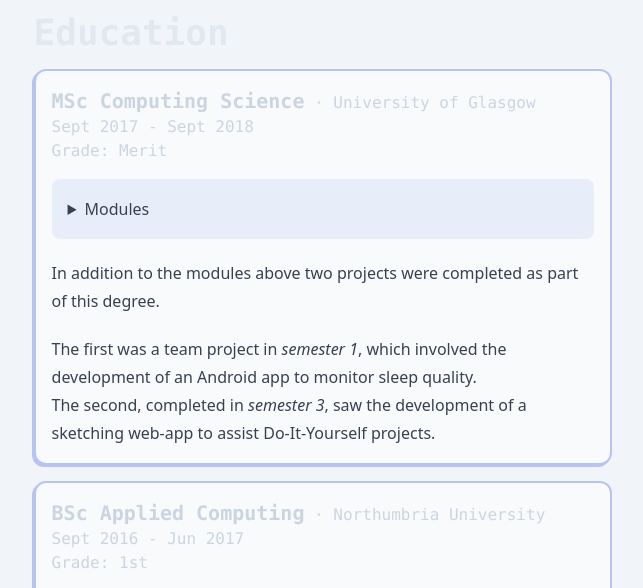
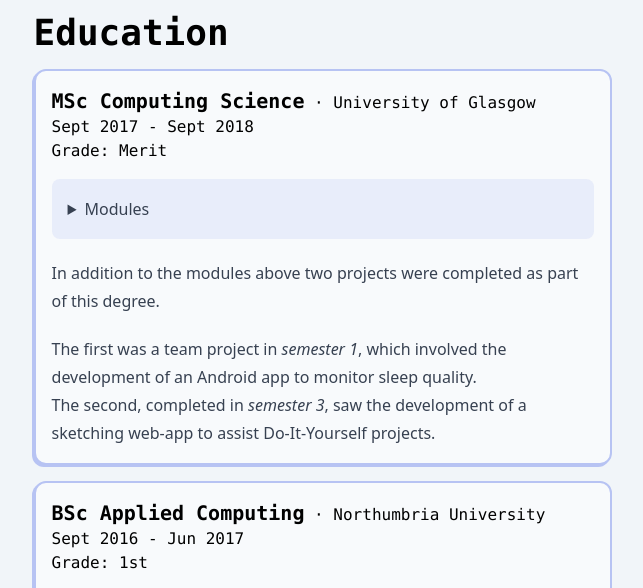
Before and after one commit to sahmed9833-ug/sofiaa, an Astro site: page /education in a window 1280 px wide. Shown: the part 163-751 px from the top of the page, without its empty margins (317-960 px from the left). Built offline with nearby package versions, Linux system fonts and the light colour scheme; Astro itself is replaced by a stand-in of ours.

Commit message:
Fix light mode text

```diff
--- a/src/components/Card.astro
+++ b/src/components/Card.astro
@@ -1,7 +1,7 @@
 ---
 const classNames = [
 	'font-mono',
-	'text-slate-300',
+	'dark:text-slate-300',
 	'dark:prose-p:text-slate-300',
 	'dark:prose-li:text-slate-300',
 	'p-4',
--- a/src/layouts/Layout.astro
+++ b/src/layouts/Layout.astro
@@ -22,7 +22,7 @@ const { title } = Astro.props;
 	<body class="max-h-full">
 		<Header/>
 		<main class="m-auto max-w-prose p-2 h-full pt-32 sm:pt-44">
-			<h1 class="text-4xl text-slate-200 font-mono font-bold mb-4 ml-1 sm:ml-0">{title}</h1>
+			<h1 class="text-4xl dark:text-slate-200 font-mono font-bold mb-4 ml-1 sm:ml-0">{title}</h1>
 			<slot />
 		</main>
 	</body>
```
